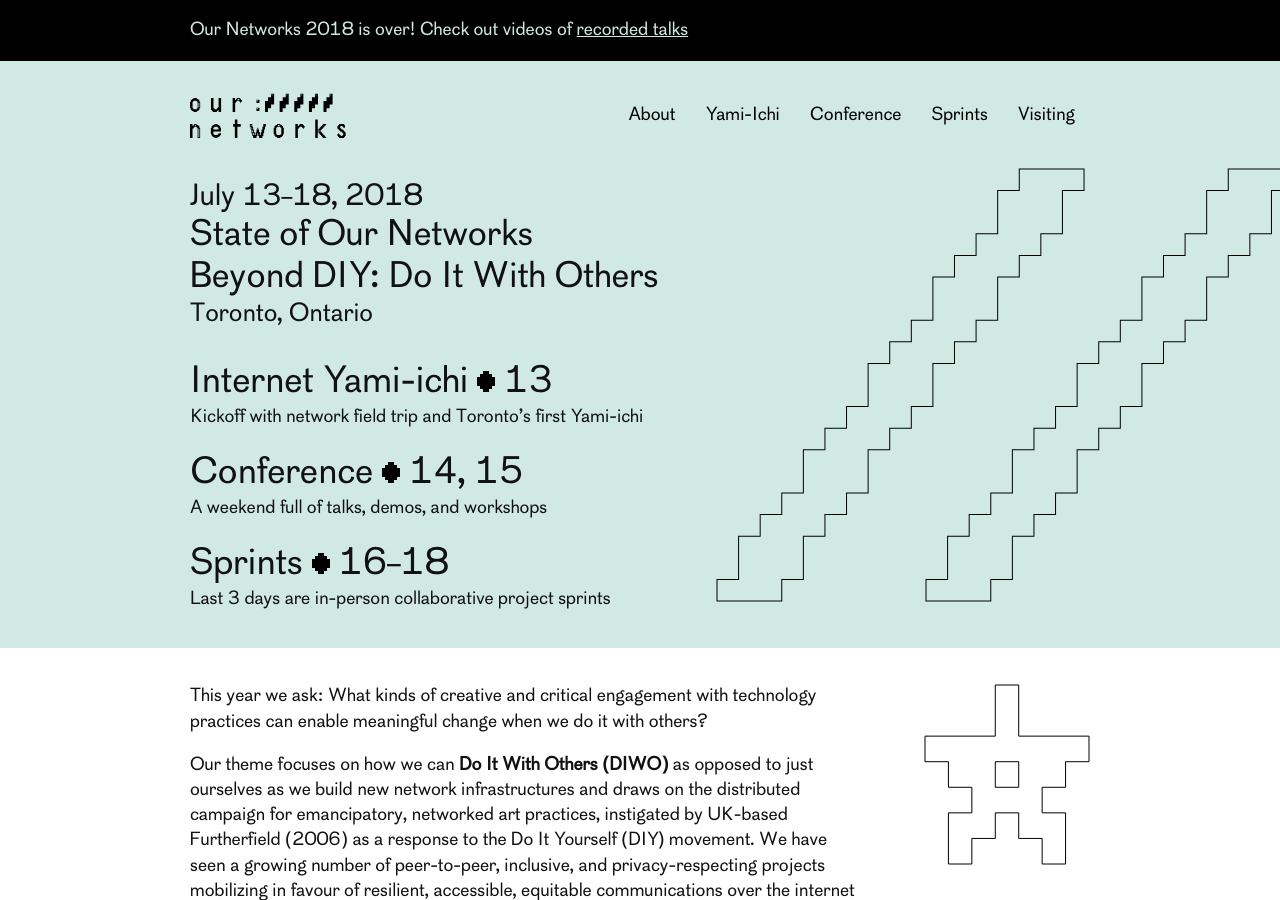
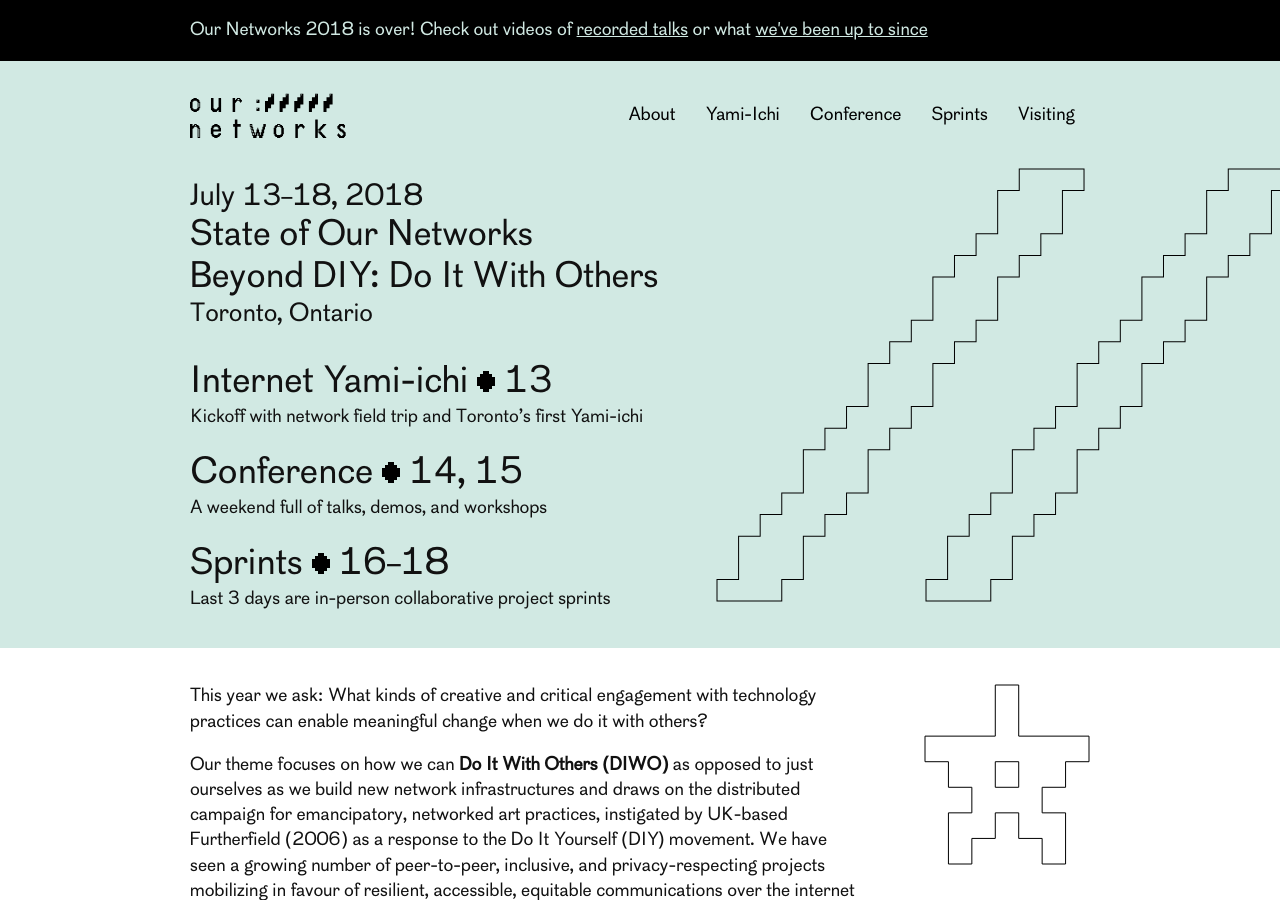
Before and after one commit to ournetworks/ournetworks.ca, a Jekyll site: the page built from index.md, in a window 1280 px wide and 900 px high. Built offline with Jekyll 4.4.1, drawn with Linux system fonts in a browser that asks for light colours.

Commit message:
add link to main ournets site on 2018 banner

```diff
--- a/_includes/nav.html
+++ b/_includes/nav.html
@@ -2,7 +2,7 @@
   <div class="announcement" role="alert">
     <div class="container">
       <p>
-        Our Networks 2018 is over! Check out videos of <a href="/conference/recorded-talks/">recorded talks</a>
+        Our Networks 2018 is over! Check out videos of <a href="/conference/recorded-talks/">recorded talks</a> or what <a href="https://ournetworks.ca">we've been up to since</a>
       </p>
     </div>
   </div>
```
